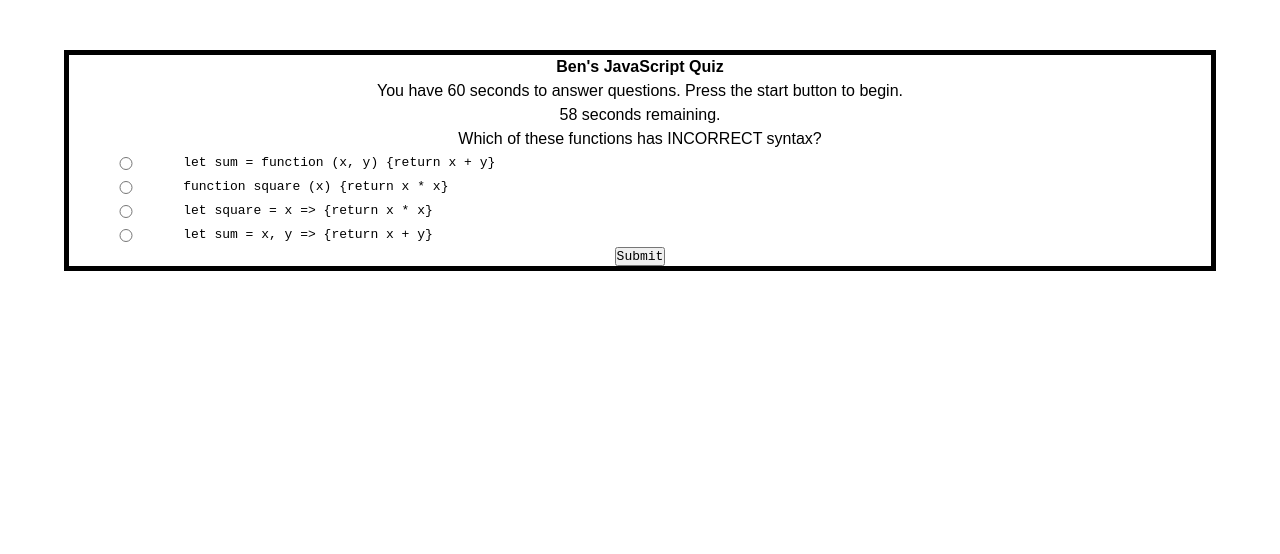
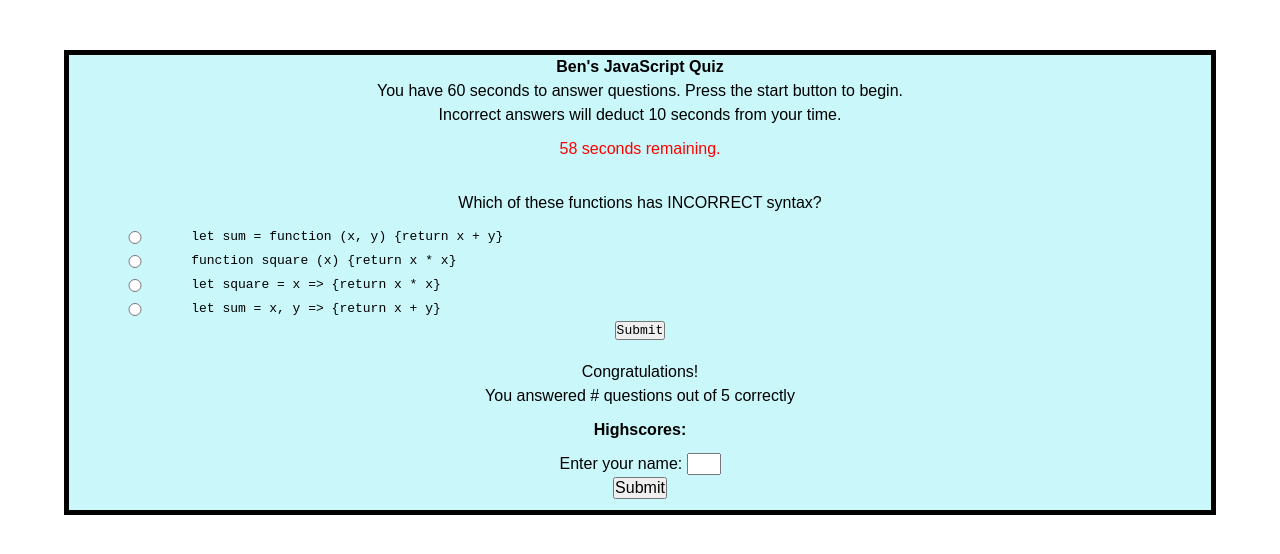
Before and after one commit to BGrowcott/bg-magical-js-quiz, a plain HTML site: page index.html in a window 1280 px wide. Both pictures are taken after a click on the button "Start". Drawn offline with Linux system fonts and the light colour scheme.

Commit message:
changed up approach to problem to allow for easier transition between questions. Added code to js to switch between questions

```diff
--- a/assets/css/style.css
+++ b/assets/css/style.css
@@ -13,14 +13,11 @@ article {
     width: 90%;
     margin-top: 50px;
     line-height: 150%;
+    background-color: rgb(201, 247, 250);
 }
 
-#submit {
+#options {
     display: none;
-}
-
-form {
-    display: flex;
     align-items: center;
     justify-content: center;
     flex-wrap: wrap;
@@ -35,3 +32,12 @@ form label {
 form input {
    width: 10%;
 }
+
+div {
+    margin: 10px;
+}
+
+#timer {
+    margin: 10px;
+    color: red;
+}
--- a/assets/script/script.js
+++ b/assets/script/script.js
@@ -1,52 +1,94 @@
 const timer = document.querySelector("#timer");
 const startBtn = document.querySelector("#startBtn");
-const question = document.querySelector('#question');
-const answers = document.querySelector('#answers')
-const submit = document.querySelector('#submit')
-const rightOrWrong = document.querySelector('#RorW')
+const question = document.querySelector("#question");
+const answers = document.querySelector("#answers");
+const submit = document.querySelector("#submit");
+const rightOrWrong = document.querySelector("#RorW");
+const options = document.querySelector("#options");
+const op1 = document.querySelector("#op1");
+const op1Label = document.querySelector("#op1Label");
+const op2 = document.querySelector("#op2");
+const op2Label = document.querySelector("#op2Label");
+const op3 = document.querySelector("#op3");
+const op3Label = document.querySelector("#op3Label");
+const op4 = document.querySelector("#op4");
+const op4Label = document.querySelector("#op4Label");
 
-const q1 = 'Which of these functions has INCORRECT syntax?'
-const q1Answers = function() {
-    let options = document.createElement('form')
-    let op1 = document.createElement('input')
-    let op1Label = document.createElement('label')
-    let op2 = document.createElement('input')
-    let op2Label = document.createElement('label')
-    let op3 = document.createElement('input')
-    let op3Label = document.createElement('label')
-    let op4 = document.createElement('input')
-    let op4Label = document.createElement('label')
-    op1.setAttribute('id', 'op1')
-    op1.setAttribute('type', 'radio')
-    op1.setAttribute('name', 'quiz1')
-    op1.setAttribute('value', 'incorrect')
-    op1Label.setAttribute('for', 'op1')
-    op2.setAttribute('id', 'op2')
-    op2.setAttribute('type', 'radio')
-    op2.setAttribute('name', 'quiz1')
-    op2.setAttribute('value', 'incorrect')
-    op2Label.setAttribute('for', 'op2')
-    op3.setAttribute('id', 'op3')
-    op3.setAttribute('type', 'radio')
-    op3.setAttribute('name', 'quiz1')
-    op3.setAttribute('value', 'incorrect')
-    op3Label.setAttribute('for', 'op3')
-    op4.setAttribute('id', 'op4')
-    op4.setAttribute('type', 'radio')
-    op4.setAttribute('name', 'quiz1')
-    op4.setAttribute('value', 'correct')
-    op4Label.setAttribute('for', 'op4')
-    op1Label.innerHTML = 'let sum = function (x, y) {return x + y}'
-    op2Label.innerHTML = 'function square (x) {return x * x}'
-    op3Label.innerHTML = 'let square = x => {return x * x}'
-    op4Label.innerHTML = 'let sum = x, y => {return x + y}'
-    let answerArray = [op1, op1Label, op2, op2Label, op3, op3Label, op4, op4Label, submit]
-    for (let el of answerArray) {
-        options.appendChild(el)
-    }
-    return options
+let score = 0;
+
+const answerForm1 = function () {
+  question.innerHTML = "Which of these functions has INCORRECT syntax?";
+  op1.setAttribute("value", "incorrect");
+  op2.setAttribute("value", "incorrect");
+  op3.setAttribute("value", "incorrect");
+  op4.setAttribute("value", "correct");
+  op1Label.innerHTML = "let sum = function (x, y) {return x + y}";
+  op2Label.innerHTML = "function square (x) {return x * x}";
+  op3Label.innerHTML = "let square = x => {return x * x}";
+  op4Label.innerHTML = "let sum = x, y => {return x + y}";
+};
+
+const answerForm2 = function () {
+    rightOrWrong.innerHTML=''
+    submit.style.display = 'block'
+  question.innerHTML = "Question2";
+  op1.setAttribute("value", "incorrect");
+  op2.setAttribute("value", "incorrect");
+  op3.setAttribute("value", "correct");
+  op4.setAttribute("value", "incorrect");
+  op1Label.innerHTML = "answer1";
+  op2Label.innerHTML = "answer2";
+  op3Label.innerHTML = "answer3";
+  op4Label.innerHTML = "answer4";
+};
+
+const answerForm3 = function () {
+    rightOrWrong.innerHTML=''
+    submit.style.display = 'block'
+  question.innerHTML = "Question3";
+  op1.setAttribute("value", "incorrect");
+  op2.setAttribute("value", "incorrect");
+  op3.setAttribute("value", "correct");
+  op4.setAttribute("value", "incorrect");
+  op1Label.innerHTML = "answer1";
+  op2Label.innerHTML = "answer2";
+  op3Label.innerHTML = "answer3";
+  op4Label.innerHTML = "answer4";
+};
+
+const answerForm4 = function () {
+    rightOrWrong.innerHTML=''
+    submit.style.display = 'block'
+  question.innerHTML = "Question4";
+  op1.setAttribute("value", "incorrect");
+  op2.setAttribute("value", "incorrect");
+  op3.setAttribute("value", "correct");
+  op4.setAttribute("value", "incorrect");
+  op1Label.innerHTML = "answer1";
+  op2Label.innerHTML = "answer2";
+  op3Label.innerHTML = "answer3";
+  op4Label.innerHTML = "answer4";
+};
+
+const answerForm5 = function () {
+    rightOrWrong.innerHTML=''
+    submit.style.display = 'block'
+  question.innerHTML = "Question5";
+  op1.setAttribute("value", "incorrect");
+  op2.setAttribute("value", "incorrect");
+  op3.setAttribute("value", "correct");
+  op4.setAttribute("value", "incorrect");
+  op1Label.innerHTML = "answer1";
+  op2Label.innerHTML = "answer2";
+  op3Label.innerHTML = "answer3";
+  op4Label.innerHTML = "answer4";
+};
+
+const results = function () {
+
 }
 
+let questionArray = [answerForm2, answerForm3, answerForm4, answerForm5]
 
 // Timer function
 let timeLeft = 60;
@@ -55,23 +97,41 @@ const countDown = function () {
     timeLeft--;
     timer.innerHTML = `${timeLeft} seconds remaining.`;
 
-    if (timeLeft === 0) {
+    if (timeLeft <= 0) {
       clearInterval(interval);
+      timer.innerHTML = `Times Up!`;
     }
   }, 1000);
 };
-// Begin timer with start button & start button disappears
+// Begin timer & start button disappears
 startBtn.addEventListener("click", countDown);
 startBtn.addEventListener("click", () => {
+  answerForm1();
   startBtn.style.display = "none";
-  submit.style.display = "block";
-  question.innerHTML = q1
-  answers.appendChild(q1Answers())
+  options.style.display = "flex";
 });
-submit.addEventListener('click', (e) => {
-    e.preventDefault()
-    if (document.querySelector('input[name="quiz1"]:checked').value === 'correct') {
-        rightOrWrong.innerHTML = 'CORRECT!'
+
+// check answer
+let i = 0
+submit.addEventListener("click", (e) => {
+  e.preventDefault();
+  submit.style.display = 'none'
+  setTimeout(questionArray[i], 1000)
+  i++
+    if (
+    document.querySelector('input[name="quizOptions"]:checked').value ===
+    "correct"
+  ) {
+      rightOrWrong.style.color = 'green'
+    rightOrWrong.innerHTML = "CORRECT!";
+    score = score + 10;
+  } else {
+      rightOrWrong.style.color = 'red'
+    rightOrWrong.innerHTML = "INCORRECT!";
+    timeLeft = timeLeft - 10;
+    timer.innerHTML = `${timeLeft} seconds remaining.`;
+    if (timeLeft <= 0) {
+      timer.innerHTML = `Times Up!`;
     }
-    else {rightOrWrong.innerHTML = 'INCORRECT!'}
-})
+  }
+});
--- a/index.html
+++ b/index.html
@@ -14,13 +14,38 @@
         <article>
             <section id='quizContainer'>
                 <h1>Ben's JavaScript Quiz</h1>
-                <p>You have 60 seconds to answer questions. Press the start button to begin.</p>
+                <p class='instructions'>You have 60 seconds to answer questions. Press the start button to begin.</p>
+                <p class='instructions'>Incorrect answers will deduct 10 seconds from your time.</p>
                 <span id="timer">60 seconds remaining.</span>
                 <button id="startBtn">Start</button>
-                <div id="question"></div>
-                <div id="answers"></div>
-                <button id='submit'>Submit</button>
-                <p id="RorW"></p>
+                <div id="answers">
+                    <div id="question"></div>
+                    <form id='options' action="post">
+                        <input id="op1" type="radio" name='quizOptions'>
+                        <label for="op1" id="op1Label"></label>
+                        <input id="op2" type="radio" name='quizOptions'>
+                        <label for="op2" id="op2Label"></label>
+                        <input id="op3"  type="radio" name='quizOptions'>
+                        <label for="op3" id="op3Label"></label>
+                        <input id="op4"  type="radio" name='quizOptions'>
+                        <label for="op4" id="op4Label"></label>
+                        <button id='submit'>Submit</button>
+                        <p id="RorW"></p>
+                    </form>
+                </div>
+                <div id="results">
+                    <p>Congratulations!</p>
+                    <p>You answered <span id='score'>#</span> questions out of 5 correctly</p>
+                    <form action="post">
+                        <div id="highScoresContainer">
+                        <h2>Highscores:</h2>
+                        <ul id="highScores"></ul>
+                        </div>
+                        <label for="name">Enter your name:</label>
+                        <input type="text" id='name'><br>
+                        <button>Submit</button>
+                    </form>
+                </div>
             </section>
         </article>
     </main>
```
